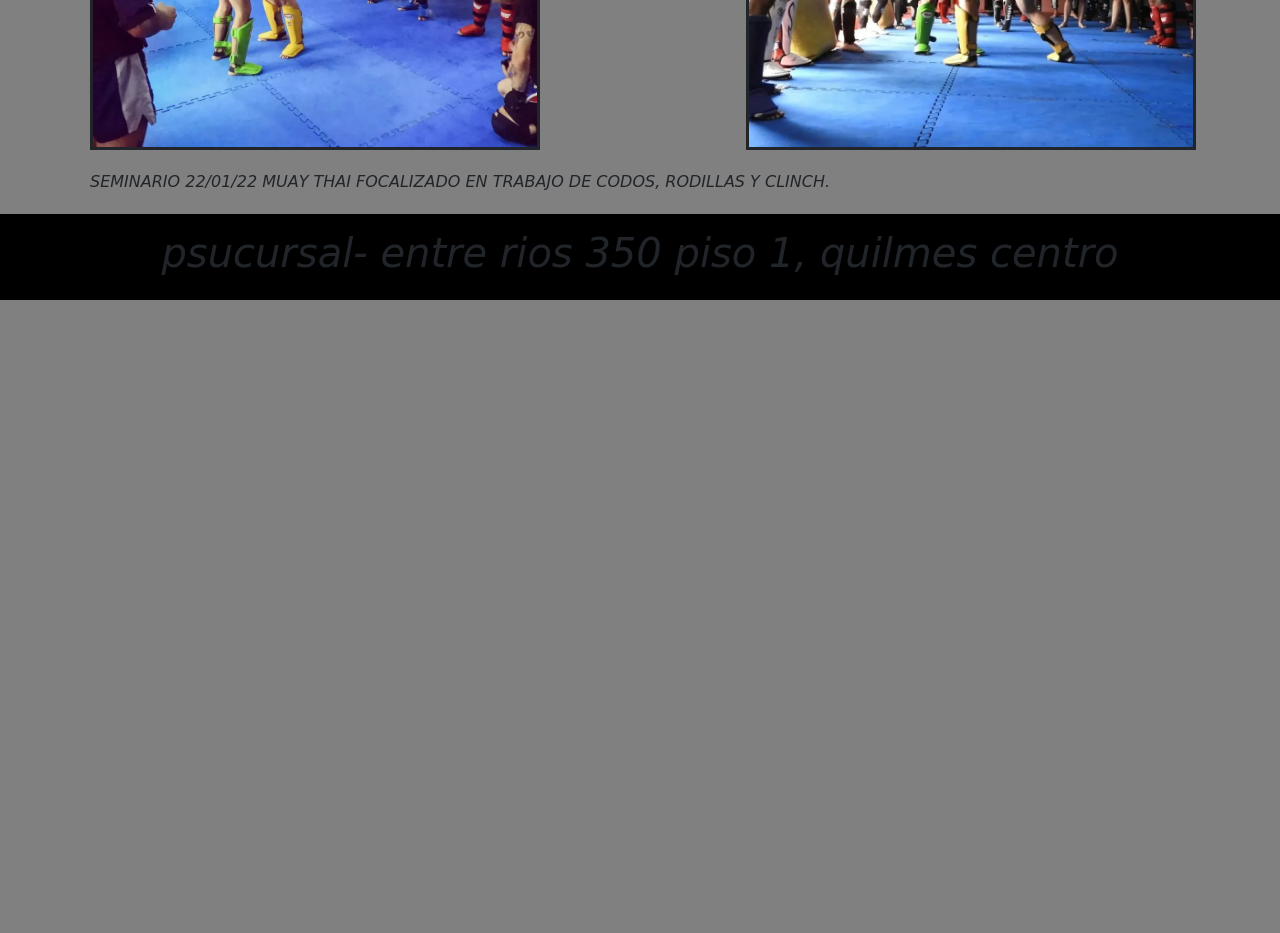
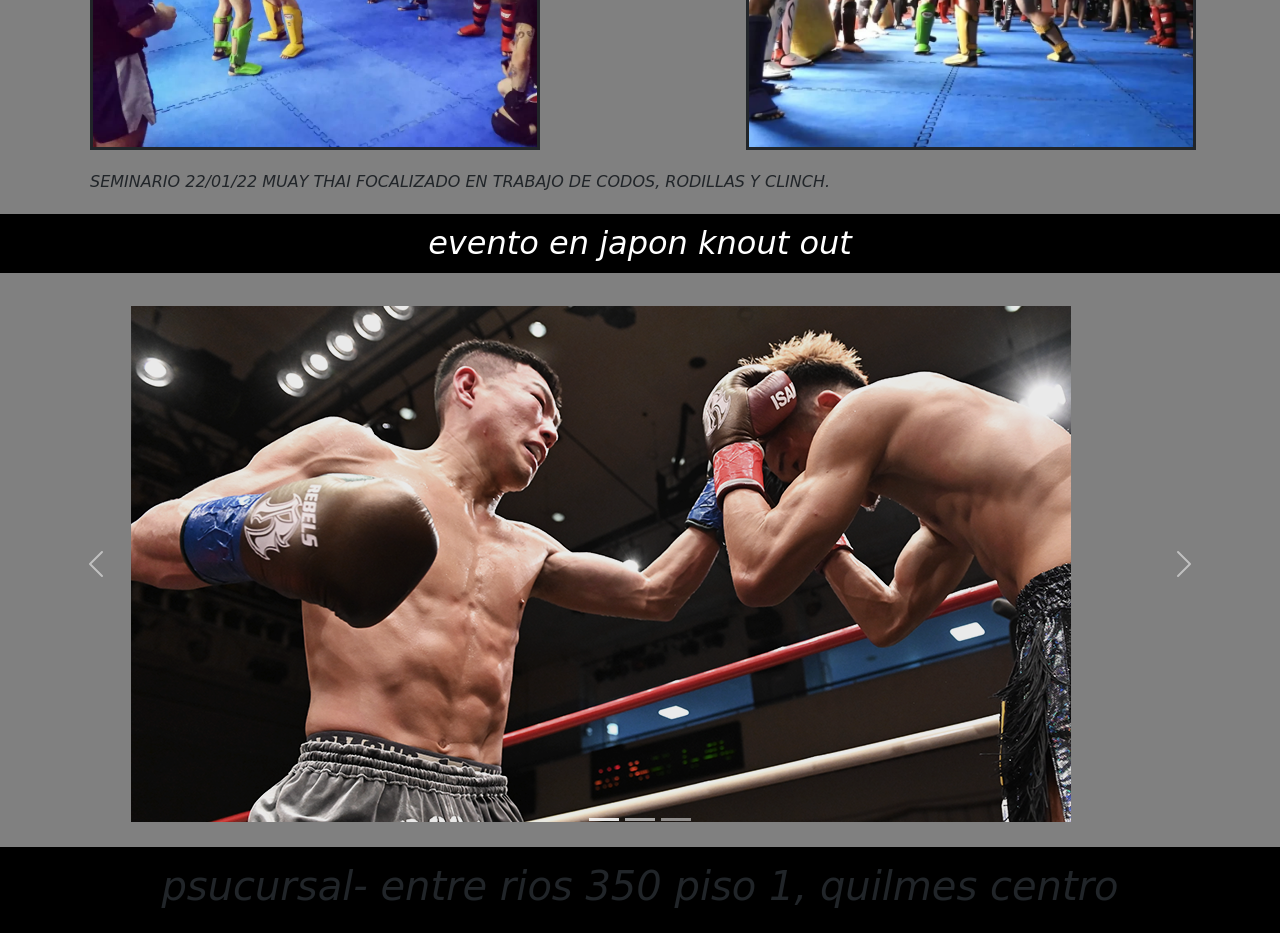
Before and after one commit to francomanccini/ihara-dojo, a plain HTML site: page index.html in a window 1280 px wide. Shown: the part 1070-2003 px from the top of the page. Before the commit the page ends 1370 px from the top, so only its background shows below. Drawn offline with nearby package versions, Linux system fonts and the light colour scheme.

Commit message:
agrege-un-carrusel

```diff
--- a/css/index.css
+++ b/css/index.css
@@ -52,6 +52,22 @@ a{
 .spanseminario{
     padding: 15px;
     text-align: center;
+}
+.carruseltitulo{
+
+}
+h2{
+    padding: 10px;
+    color:white;
+    text-align: center;
+    background-color: black;
+}
+.carousel-inner{
+    padding: 25px;
+}
+.imagenescarrusel{
+    margin: 0 auto;
+    padding-left: 175px;
 }
 footer{
     padding: 15px;
--- a/index.html
+++ b/index.html
@@ -90,6 +90,41 @@
         </div>
 
     </section>
+
+
+    <div>
+      <h2>evento en japon knout out</h2>
+    </div>
+
+    <div id="carouselExampleIndicators" class="carousel slide" data-bs-ride="carousel">
+      <div class="carousel-indicators">
+        <button type="button" data-bs-target="#carouselExampleIndicators" data-bs-slide-to="0" class="active" aria-current="true" aria-label="Slide 1"></button>
+        <button type="button" data-bs-target="#carouselExampleIndicators" data-bs-slide-to="1" aria-label="Slide 2"></button>
+        <button type="button" data-bs-target="#carouselExampleIndicators" data-bs-slide-to="2" aria-label="Slide 3"></button>
+      </div>
+      <div class="carousel-inner">
+        <div class="carousel-item active">
+          <img class="imagenescarrusel" src="media/japonesespelea.png"  alt="combate">
+        </div>
+        <div class="carousel-item">
+          <img class="imagenescarrusel" src="media/japonesmorocho.png"  alt="peleador1">
+        </div>
+        <div class="carousel-item">
+          <img  class="imagenescarrusel" src="media/japonesrubio.png" alt="peleador2">
+        </div>
+      </div>
+      <button class="carousel-control-prev" type="button" data-bs-target="#carouselExampleIndicators" data-bs-slide="prev">
+        <span class="carousel-control-prev-icon" aria-hidden="true"></span>
+        <span class="visually-hidden">Previous</span>
+      </button>
+      <button class="carousel-control-next" type="button" data-bs-target="#carouselExampleIndicators" data-bs-slide="next">
+        <span class="carousel-control-next-icon" aria-hidden="true"></span>
+        <span class="visually-hidden">Next</span>
+      </button>
+    </div>
+
+
+
     <footer>
         <h1>
             psucursal- entre rios 350 piso 1, quilmes centro
```
Also changed, not shown: media/eventoknockout.png (added), media/japonesespelea.png (added), media/japonesmorocho.png (added), media/japonesrubio.png (added).
